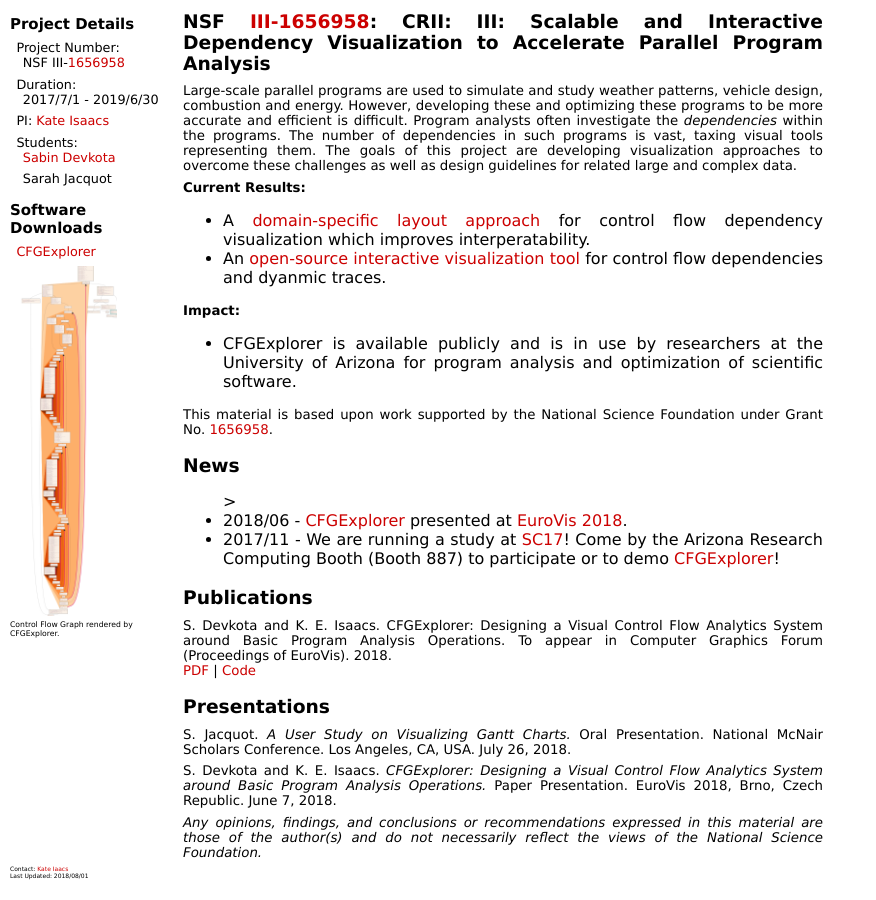
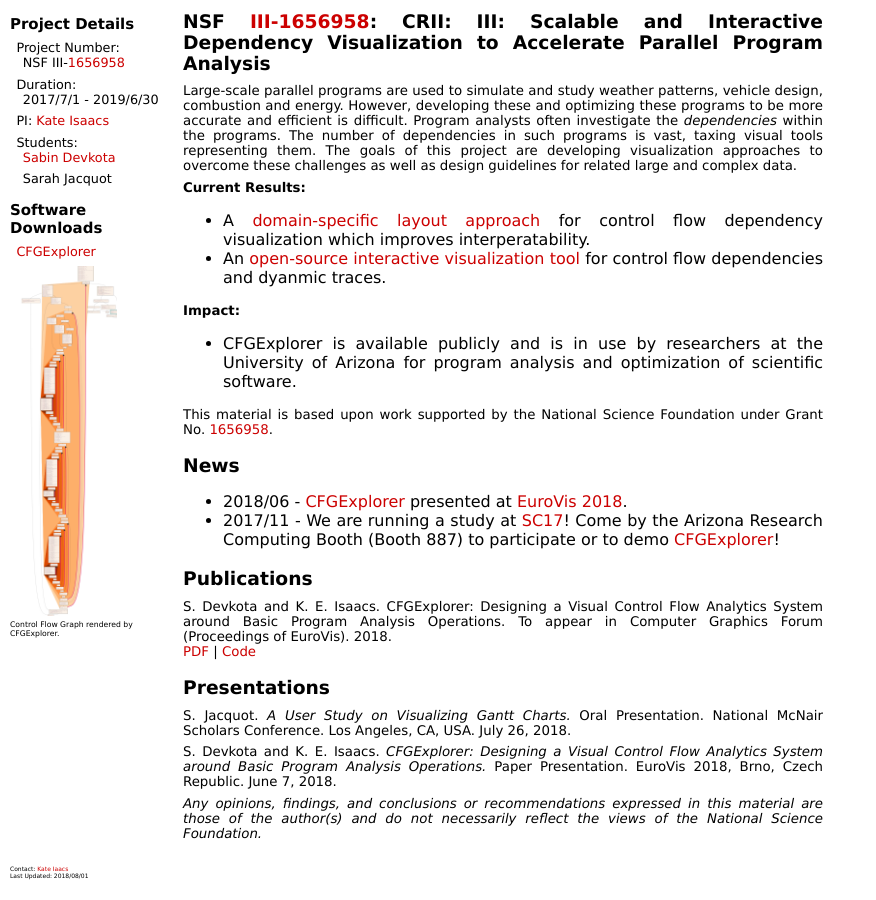
Before and after one commit to hdc-arizona/hdc-arizona.github.io, a Jekyll site: the page projects/dependencies/index.html, which Jekyll copies as it is, in a window 1280 px wide. Shown: the whole page, without its empty margins (0-876 px from the left). Built offline with Jekyll 4.4.1, drawn with Linux system fonts in a browser that asks for light colours; nearby versions of some CDN libraries.

Commit message:
Change UL look.

```diff
--- a/projects/dependencies/dep.css
+++ b/projects/dependencies/dep.css
@@ -94,6 +94,12 @@
   margin-bottom: 0.5em;
   font-size: 10pt;
 }
+
+.mainul {
+  .font-size: 10pt;
+  }
+
+
 h2 {
   margin-top: 1em;
   margin-bottom: 0.2em;
--- a/projects/dependencies/index.html
+++ b/projects/dependencies/index.html
@@ -49,7 +49,7 @@
 
     <div id="News" class="project">
       <h3>News</h3>
-	<ul class="maiul">>
+	<ul class="maiul">
 	    <li>2018/06 - <a href="https://github.com/hdc-arizona/cfgexplorer">CFGExplorer</a> presented at <a href="http://www.eurovis2018.org/">EuroVis 2018</a>.</li>
 
 	    <li>2017/11 - We are running a study at <a href="http://sc17.supercomputing.org">SC17</a>! Come by the Arizona Research Computing Booth (Booth 887) to participate or to demo <a href="https://github.com/hdc-arizona/cfgexplorer">CFGExplorer</a>!</li>
```
